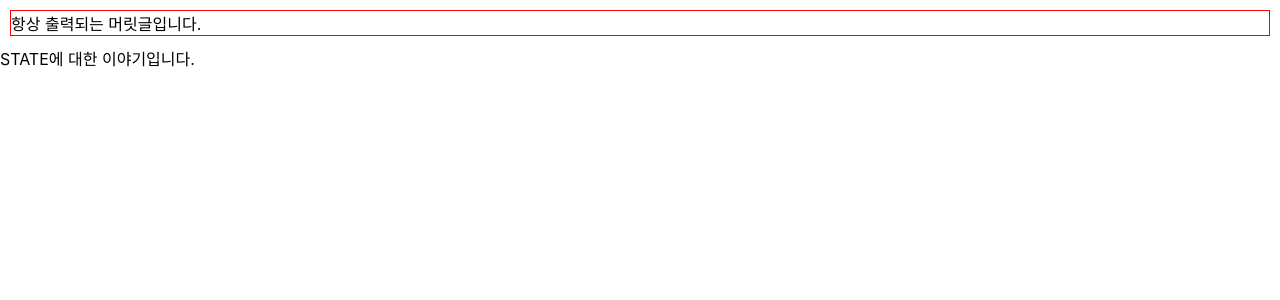
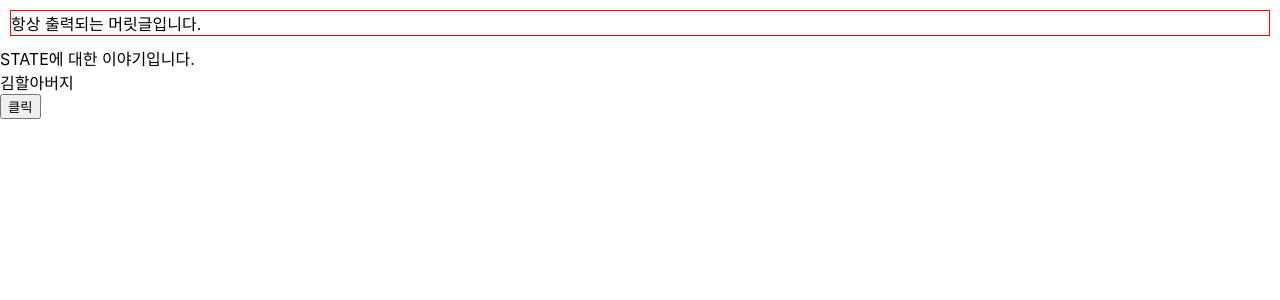
Before and after one commit to JellyKingdom/react-basic, a React (Create React App) app in the folder week-1/: page / in a window 1280 px wide. Shown: the top 300 px of the page. Built offline with nearby package versions, Linux system fonts and the light colour scheme.

Commit message:
feat: practice with name state

```diff
--- a/week-1/src/App.js
+++ b/week-1/src/App.js
@@ -1,25 +1,19 @@
 import React, { useState } from "react";
 import Layout from "Layout";
-import Child from "Child";
 
 function App() {
-    // state를 쓰는 목적!
-    // UI를 바꾸기 위해서다!
 
-    // hook
-    // const [state,setState] = useState('initial Value');
-    //--> [state, setState]
-
-    const [count, setCount] = useState(0);
-    const [todoList, setTodoList] = useState([]);
-
-    // useState, useEffect, useContext, useMemo
-    // useDispatch, useSele~~
-
+    const [name, setName] = useState('김할아버지');
     return (
+      <>
       <Layout>
         <div>STATE에 대한 이야기입니다.</div>
       </Layout>
+      <div>
+        {name}<br/>
+        <button>클릭</button>
+      </div>
+      </>
     );
 }
 
```
